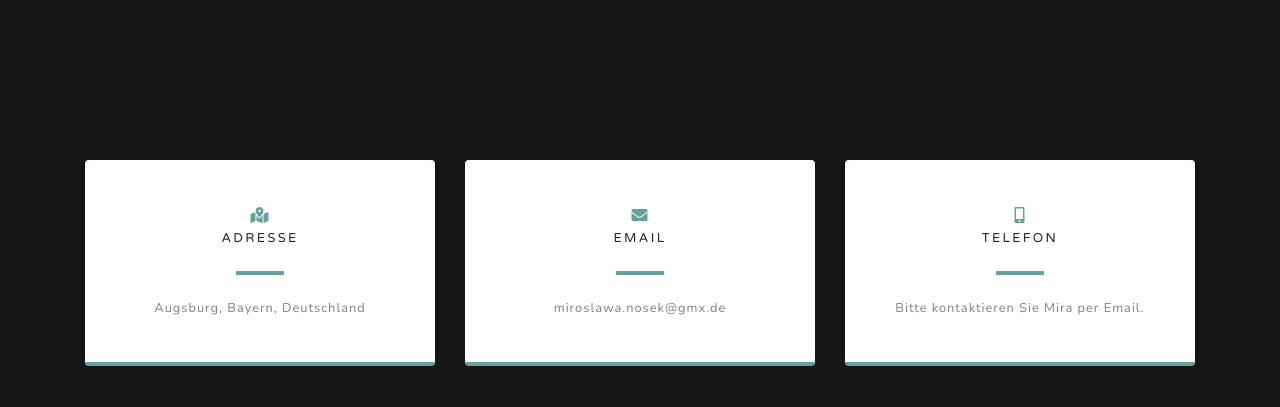
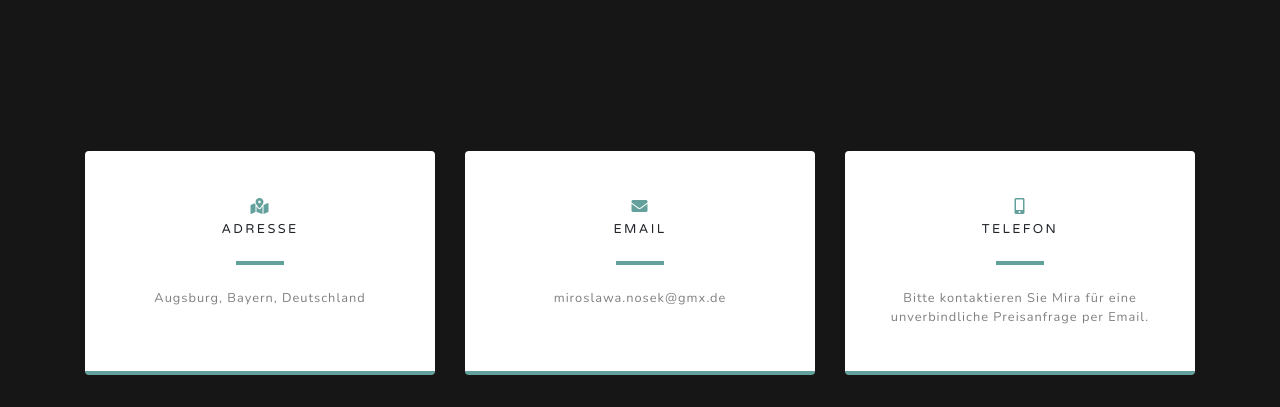
Before and after one commit to anose001/Music-with-mira, a website: page index.html in a window 1280 px wide. Shown: the part 2751-3158 px from the top of the page. Drawn offline with nearby package versions, Linux system fonts and the light colour scheme.

Commit message:
Update index.html

```diff
--- a/index.html
+++ b/index.html
@@ -167,7 +167,7 @@
               <i class="fas fa-mobile-alt text-primary mb-2"></i>
               <h4 class="text-uppercase m-0">Telefon</h4>
               <hr class="my-4">
-              <div class="small text-black-50">Bitte kontaktieren Sie Mira per Email.</div>
+              <div class="small text-black-50">Bitte kontaktieren Sie Mira f&uuml;r eine unverbindliche Preisanfrage per Email.</div>
             </div>
           </div>
         </div>
```
